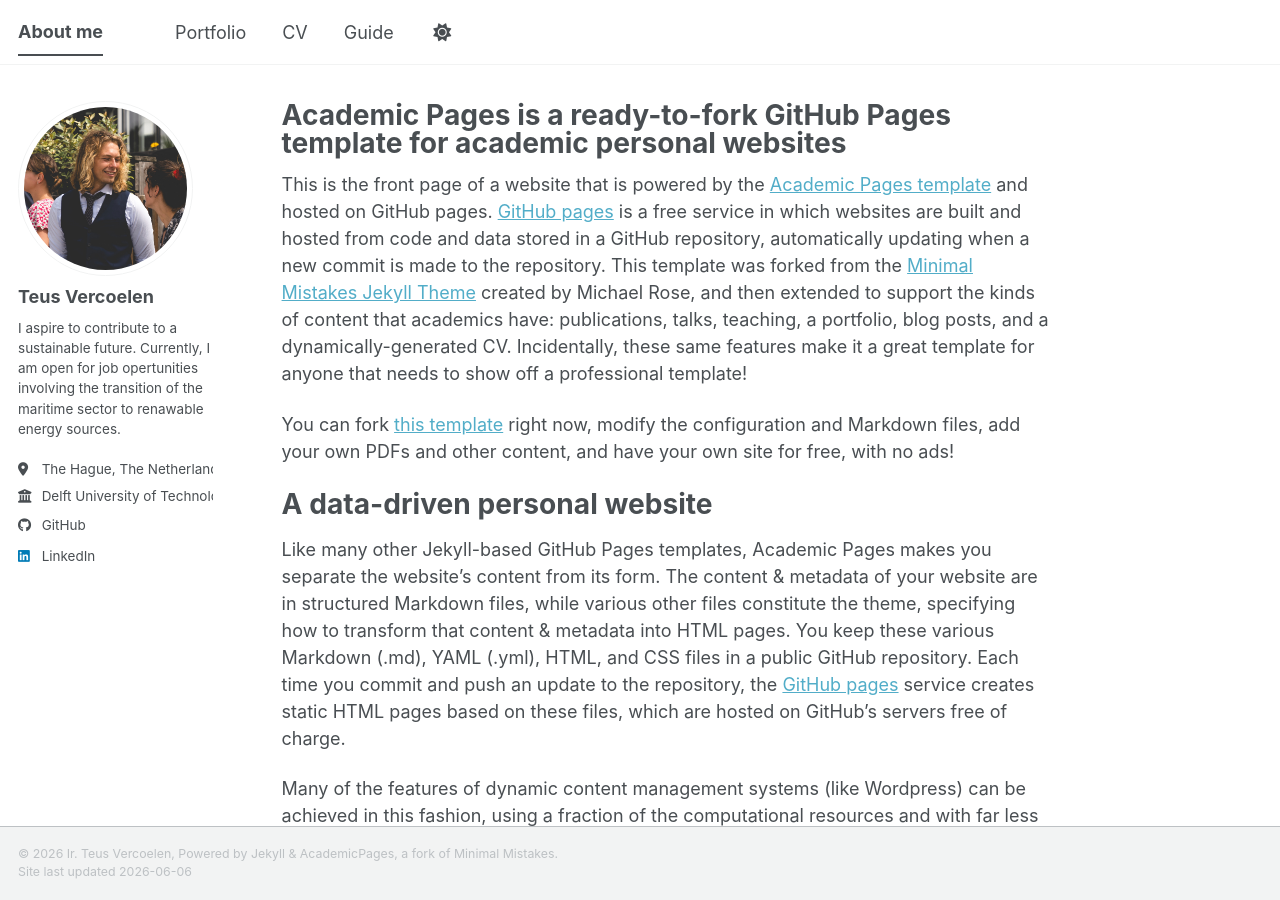
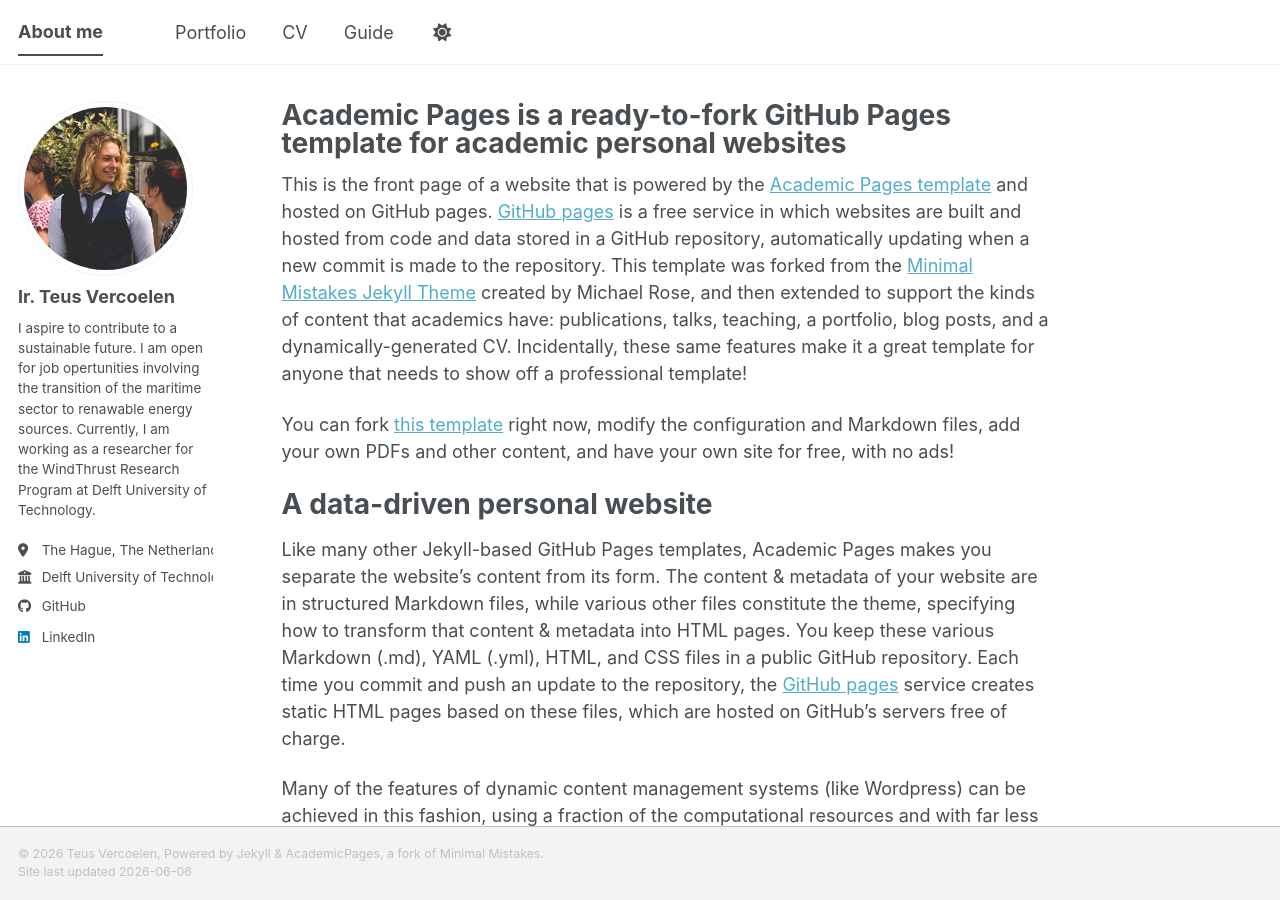
Before and after one commit to TeusVercoelen/TeusVercoelen.github.io, a Jekyll site: the page built from _pages/about.md, in a window 1280 px wide and 900 px high. Built offline with Jekyll 4.4.1, drawn with Linux system fonts in a browser that asks for light colours; a script bundle is joined from its source files by our own code; library files that are not in the unit come from our copies.

Commit message:
Update _config.yml

```diff
--- a/_config.yml
+++ b/_config.yml
@@ -11,7 +11,7 @@ locale                   : "en-US"
 site_theme               : "default" # The available themes options are "default", "air", "sunrise", "mint", "dirt" and "contrast"
 title                    : "About me"
 title_separator          : "-"
-name                     : &name "Ir. Teus Vercoelen"
+name                     : &name "Teus Vercoelen"
 description              : &description "Teus' portfolio"   # Update this with a general description of your site, this is the default if not overridden by a page
 url                      : https://TeusVercoelen.github.io # The base hostname & protocol for your site e.g. "https://[your GitHub username].github.io",
                                                            # or if you already have some other page hosted on Github then use "https://[your GitHub username].github.io/[Your Repo Name]"
@@ -24,9 +24,9 @@ repository               : "academicpages/academicpages.github.io"
 author:
   # Biographic information
   avatar           : "profile.jpg"
-  name             : "Teus Vercoelen"
+  name             : "Ir. Teus Vercoelen"
   pronouns         : # example: "she/her"
-  bio              : "I aspire to contribute to a sustainable future. Currently, I am open for job opertunities involving the transition of the maritime sector to renawable energy sources." # "I am currently working as a researcher for the WindThrust Research Program at Delft University of Technology."
+  bio              : "I aspire to contribute to a sustainable future. I am open for job opertunities involving the transition of the maritime sector to renawable energy sources. \nCurrently, I am working as a researcher for the WindThrust Research Program at Delft University of Technology." # "I am currently working as a researcher for the WindThrust Research Program at Delft University of Technology."
   location         : "The Hague, The Netherlands"
   employer         : "Delft University of Technology"
   uri              : # URL
```
